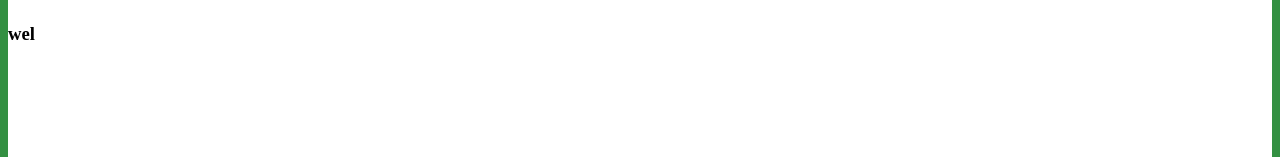
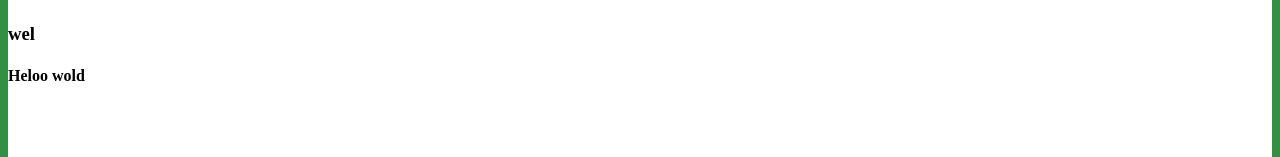
Before and after one commit to pardparw/nextjss, a Next.js app: page /intro in a window 1280 px wide. Shown: the part 1299-1456 px from the top of the page. Built offline with nearby package versions, Linux system fonts and the light colour scheme.

Commit message:
first commit

```diff
--- a/src/app/intro/page.tsx
+++ b/src/app/intro/page.tsx
@@ -17,6 +17,7 @@ export default function Home() {
                 <h3>
                     wel
                 </h3>
+                <h4>Heloo wold</h4>
             </div>
         </body>
     )
```
